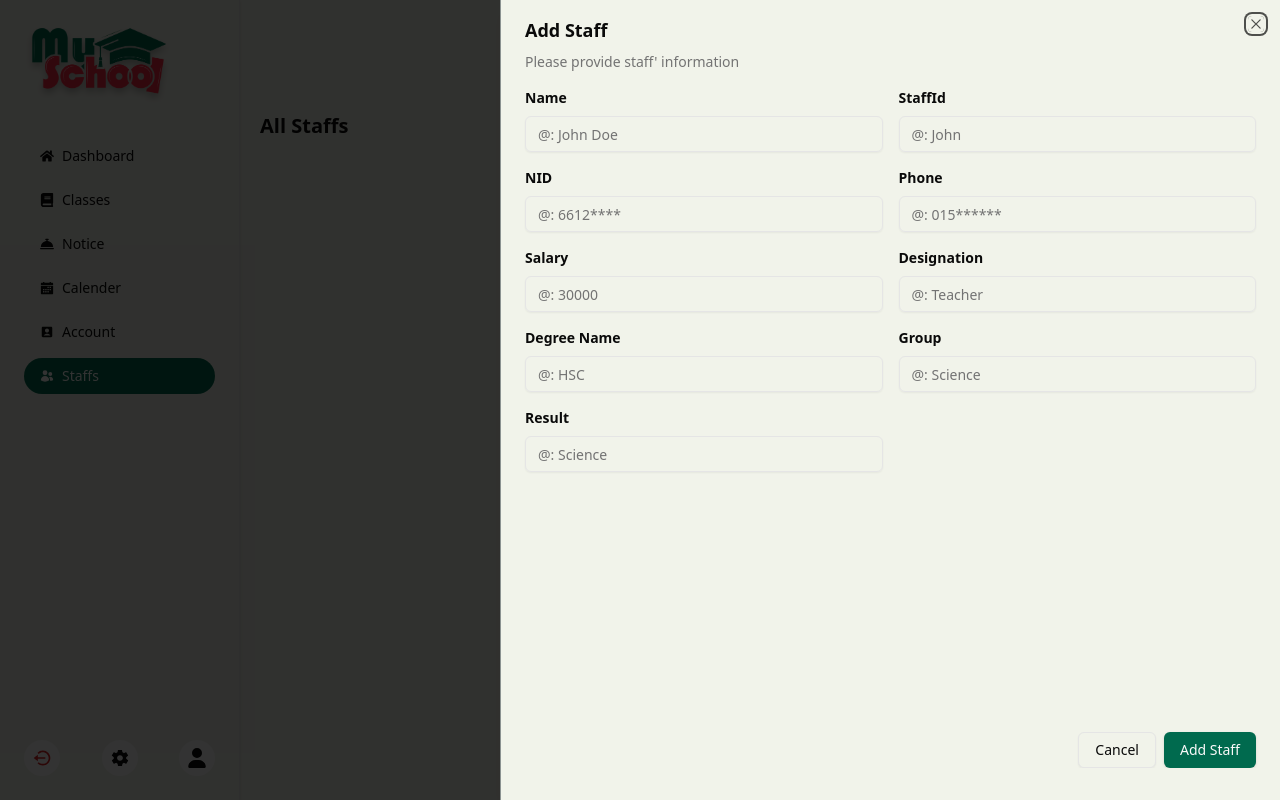
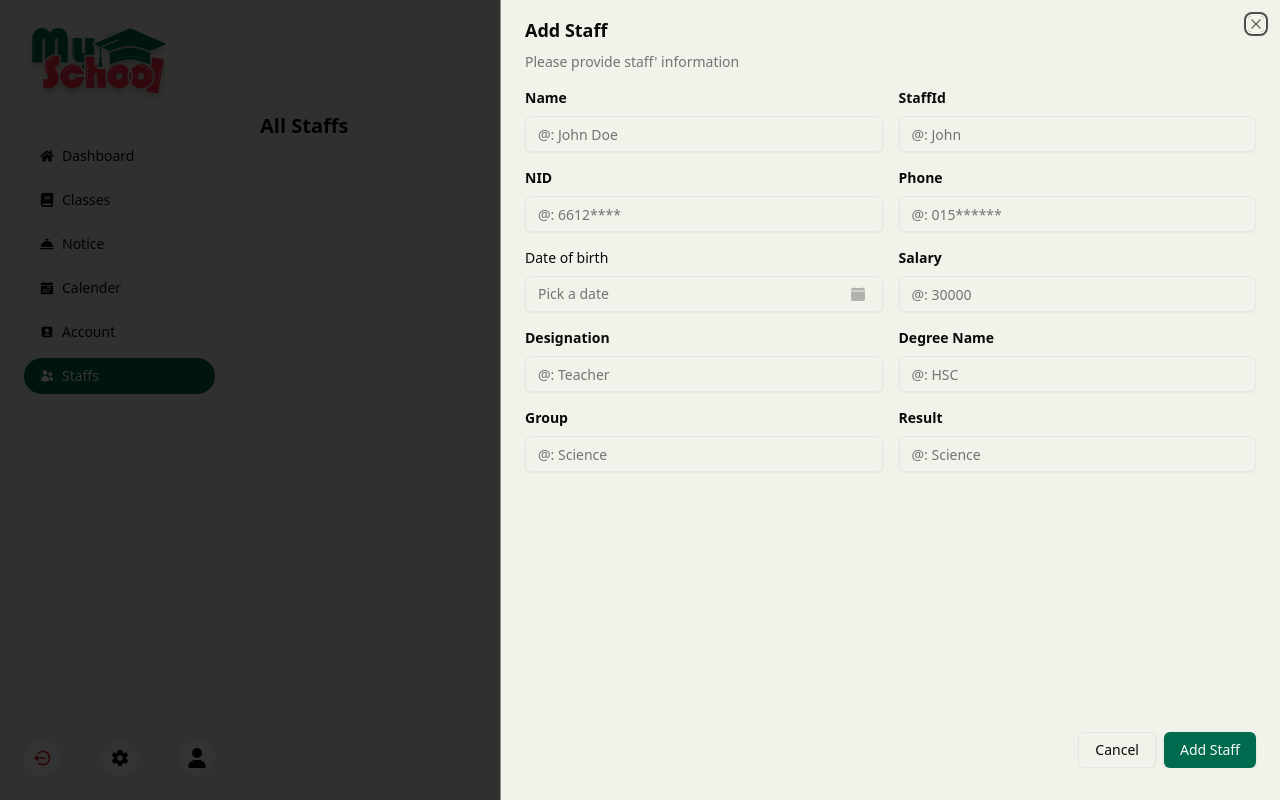
Before and after one commit to AxiosClass/MySchool-AdminPanel, a React (Vite) app: page /staffs in a window 1280 px wide. Both pictures are taken after typing "Sample" into the empty fields and a click on the button "Add Staff". Built offline with nearby package versions, Linux system fonts and the light colour scheme.

Commit message:
date picker added

```diff
--- /dev/null
+++ b/src/components/shared/form/DatePicker.tsx
@@ -0,0 +1,69 @@
+/* eslint-disable @typescript-eslint/no-explicit-any */
+import { Button } from '@/components/ui/button';
+import {
+  FormControl,
+  FormField,
+  FormItem,
+  FormLabel,
+  FormMessage,
+} from '@/components/ui/form';
+
+import {
+  Popover,
+  PopoverContent,
+  PopoverTrigger,
+} from '@/components/ui/popover';
+import { IoCalendarClear } from 'react-icons/io5';
+import { Control } from 'react-hook-form';
+import { cn } from '@/lib/utils';
+import { format } from 'date-fns';
+import { Calendar } from '@/components/ui/calendar';
+
+interface IProps {
+  label: string;
+  name: string;
+  control: Control<any>;
+}
+
+export function DatePicker({ label, name, control }: IProps) {
+  return (
+    <FormField
+      control={control}
+      name={name}
+      render={({ field }) => (
+        <FormItem className='w-full'>
+          <FormLabel>{label}</FormLabel>
+          <Popover>
+            <PopoverTrigger asChild>
+              <FormControl>
+                <Button
+                  variant={'outline'}
+                  className={cn(
+                    'w-full bg-transparent pl-3 text-left font-normal',
+                    !field.value && 'text-muted-foreground',
+                  )}
+                >
+                  {field.value ? (
+                    format(field.value, 'PPP HH:mm')
+                  ) : (
+                    <span>Pick a date</span>
+                  )}
+                  <IoCalendarClear className='ml-auto h-4 w-4 opacity-50' />
+                </Button>
+              </FormControl>
+            </PopoverTrigger>
+            <PopoverContent>
+              <Calendar
+                mode='single'
+                selected={field.value}
+                onSelect={field.onChange}
+                initialFocus
+              />
+            </PopoverContent>
+          </Popover>
+          <FormMessage />
+        </FormItem>
+      )}
+    ></FormField>
+  );
+}
--- a/src/components/shared/form/index.ts
+++ b/src/components/shared/form/index.ts
@@ -1,2 +1,3 @@
 export * from './PasswordInput';
+export * from './DatePicker';
 export * from './TextInput';
--- a/src/pages/staffs/add-staff/index.tsx
+++ b/src/pages/staffs/add-staff/index.tsx
@@ -9,7 +9,7 @@ import {
   SheetTrigger,
 } from '@/components/ui/sheet';
 
-import { TextInput } from '@/components/shared';
+import { DatePicker, TextInput } from '@/components/shared';
 import { Button } from '@/components/ui/button';
 import { Form } from '@/components/ui/form';
 import { useAddStaff } from './useAddStaff';
@@ -65,6 +65,11 @@ export function AddStaff() {
                   name='phone'
                   placeholder='@: 015******'
                 />
+                <DatePicker
+                  control={form.control}
+                  label='Date of birth'
+                  name='dob'
+                />
                 {/* to do => Date , blood Group */}
                 <TextInput
                   control={form.control}
```
